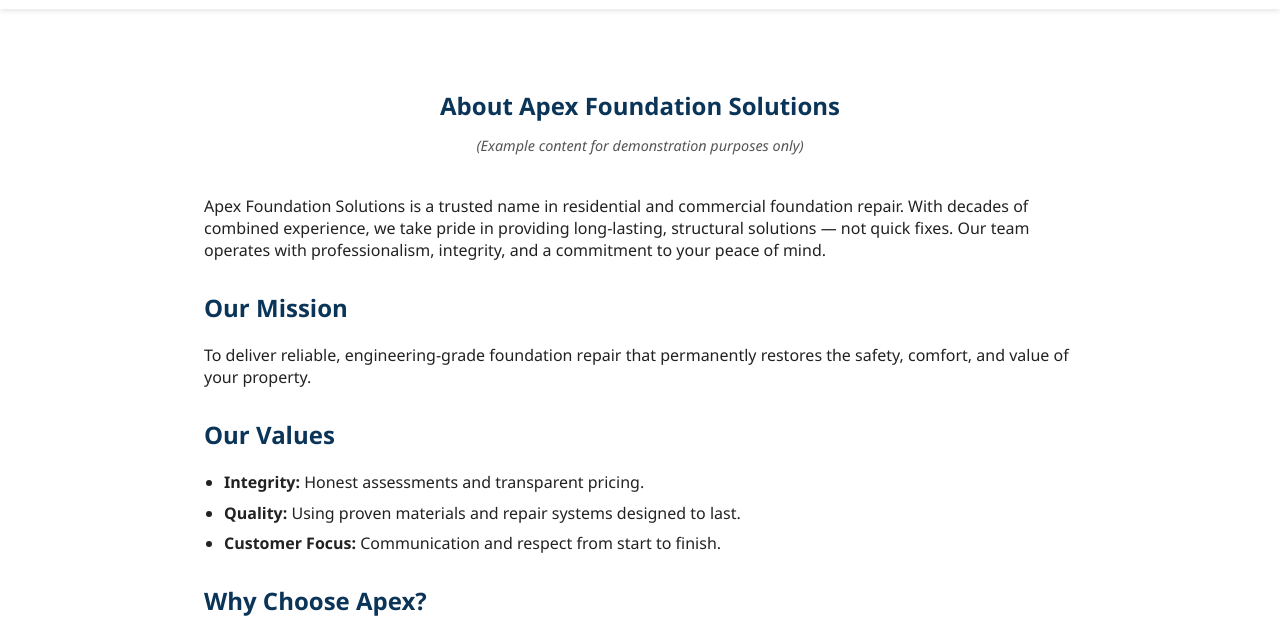
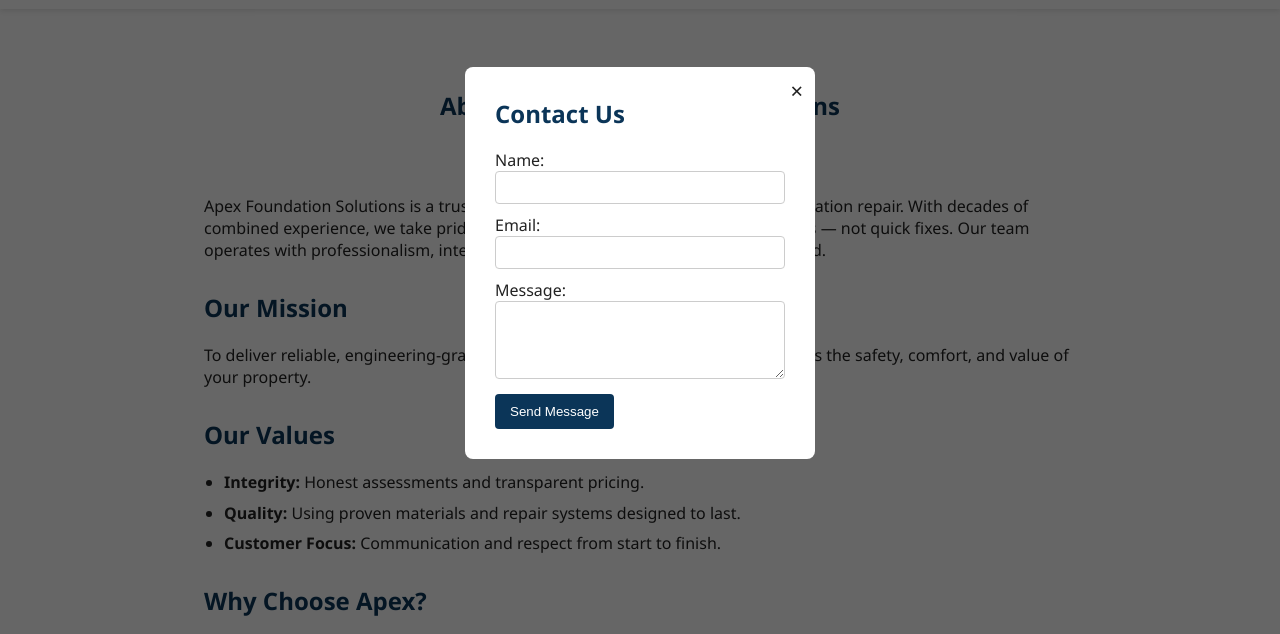
Before and after one commit to MicahTaylor1/ApexFoundations, a plain HTML site: page about.html in a window 1280 px wide. Both pictures are taken after a click on the link "Contact Us". Shown: the part 137-771 px from the top of the page. Drawn offline with Linux system fonts and the light colour scheme.

Commit message:
Add files via upload

```diff
--- a/about.html
+++ b/about.html
@@ -62,9 +62,31 @@
     </p>
   </section>
 
-  <footer>
+    <footer>
     <p>© 2025 Apex Foundation Solutions. All Rights Reserved.</p>
   </footer>
+
+  <!-- Contact Popup -->
+  <div id="contactPopup" class="popup">
+    <div class="popup-content">
+      <span class="close">&times;</span>
+      <h2>Contact Us</h2>
+      <form id="contactForm">
+        <label for="name">Name:</label>
+        <input type="text" id="name" required />
+
+        <label for="email">Email:</label>
+        <input type="email" id="email" required />
+
+        <label for="message">Message:</label>
+        <textarea id="message" rows="4" required></textarea>
+
+        <button type="submit">Send Message</button>
+      </form>
+    </div>
+  </div>
+
+  <script src="contact.js"></script>
 
   <script>
     const menuToggle = document.getElementById("menuToggle");
--- /dev/null
+++ b/contact.js
@@ -0,0 +1,39 @@
+// contact.js — shared popup logic for all pages
+
+// Wait until DOM is ready
+document.addEventListener("DOMContentLoaded", function() {
+  const popup = document.getElementById("contactPopup");
+  const contactLinks = document.querySelectorAll("#contactLink");
+  const closeBtn = document.querySelector(".close");
+
+  // Open popup when any "Contact Us" link is clicked
+  contactLinks.forEach(link => {
+    link.addEventListener("click", e => {
+      e.preventDefault();
+      popup.style.display = "flex";
+    });
+  });
+
+  // Close popup
+  closeBtn.addEventListener("click", () => {
+    popup.style.display = "none";
+  });
+
+  // Close when clicking outside of popup
+  window.addEventListener("click", event => {
+    if (event.target === popup) {
+      popup.style.display = "none";
+    }
+  });
+
+  // Handle form submission (Formspree or mailto)
+  const contactForm = document.getElementById("contactForm");
+  if (contactForm) {
+    contactForm.addEventListener("submit", e => {
+      e.preventDefault();
+      alert("Thank you! Your message has been sent. (Form example only)");
+      popup.style.display = "none";
+      contactForm.reset();
+    });
+  }
+});
```
Also changed, not shown: index.html (+1 -1 lines), services.html (+23 -1 lines), testimonials.html (+22 -0 lines).
